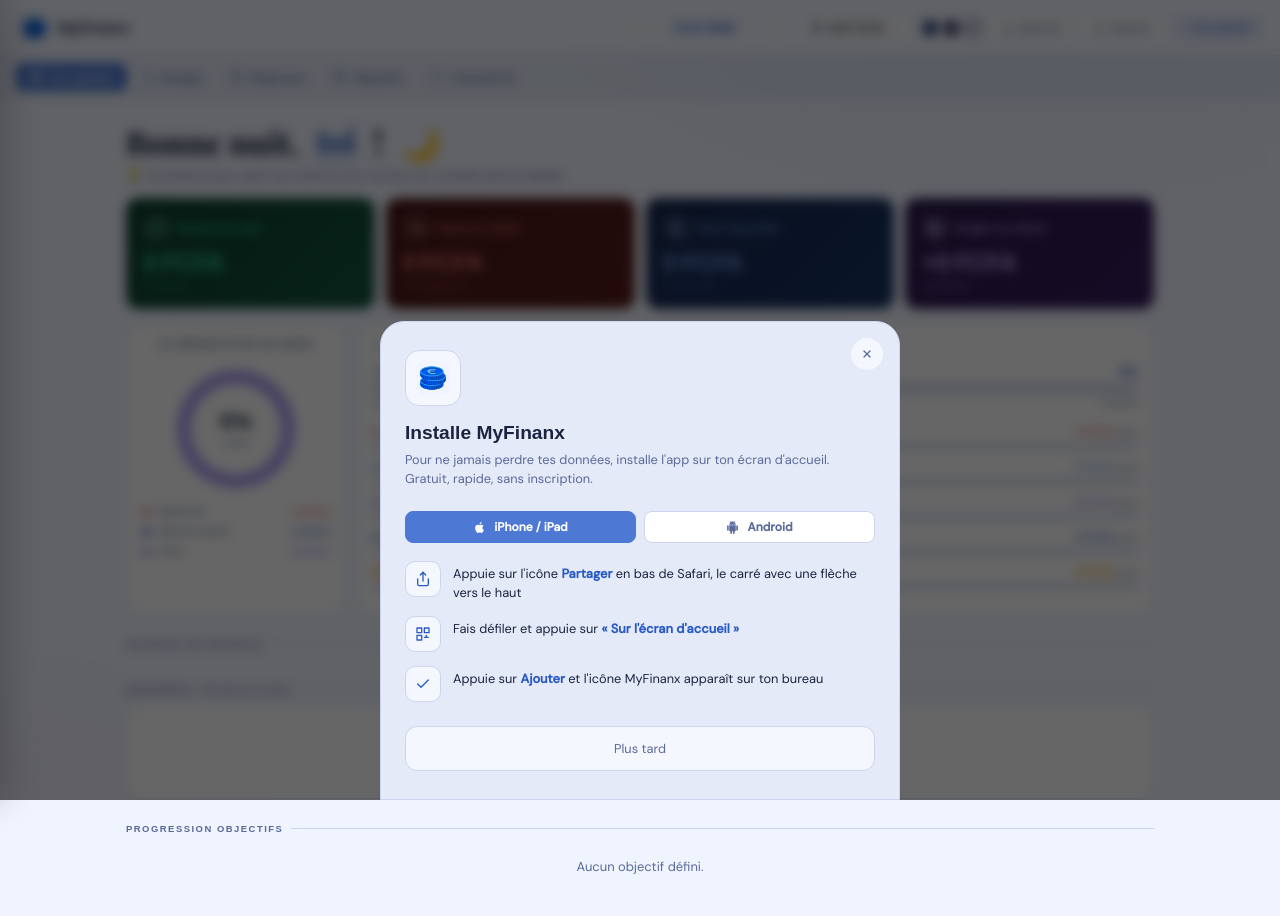
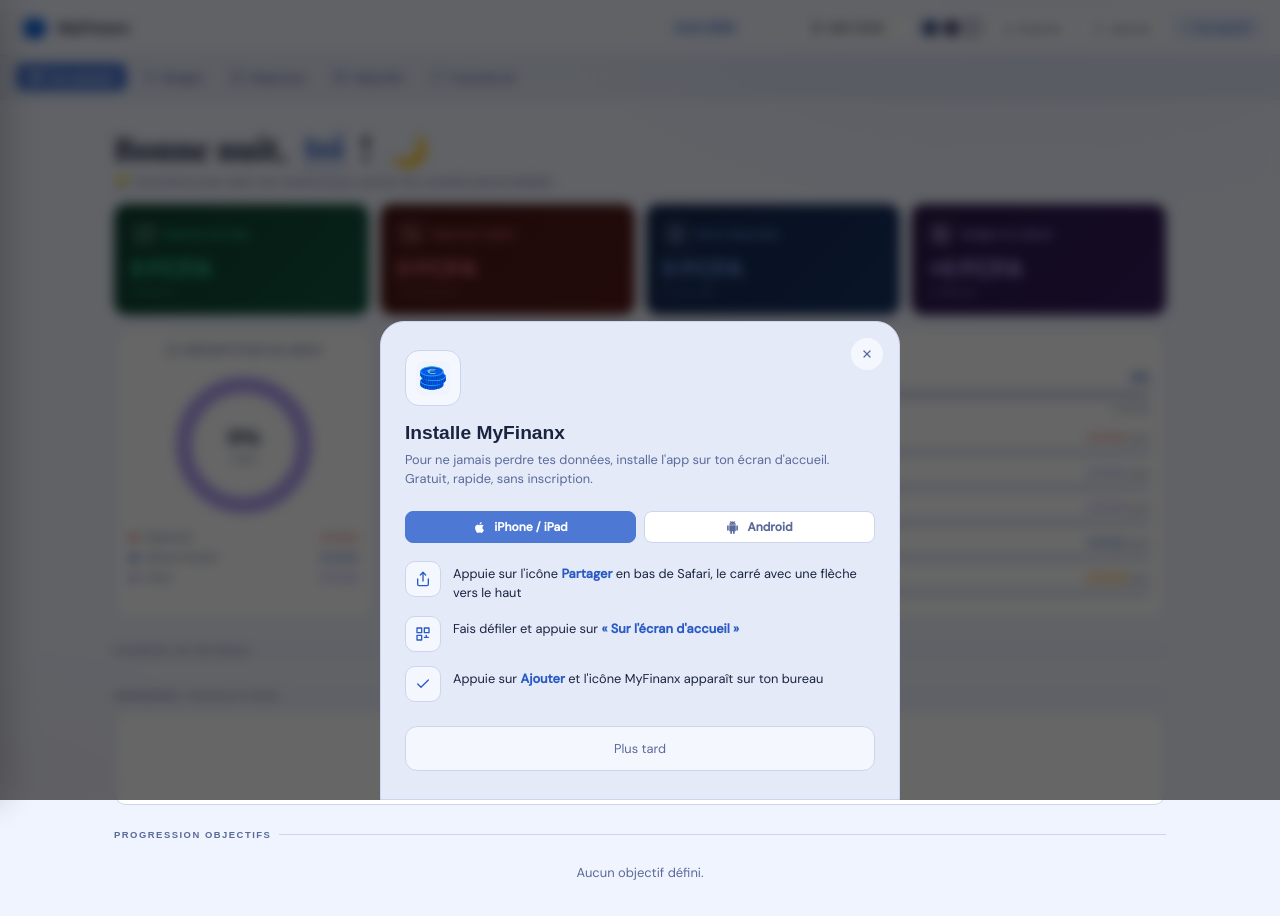
Before and after one commit to emmanueldanton/myfinanx, a plain HTML site: page myfinanx.html in a window 1280 px wide. Drawn offline with nearby package versions, Linux system fonts and the light colour scheme; a script that the page names is missing; a web font is replaced by a local one.

Commit message:
style: amelioration layout desktop (donut plus large, wrap 1100px, grille ov-mid)

```diff
--- a/myfinanx.html
+++ b/myfinanx.html
@@ -305,7 +305,7 @@ nav::-webkit-scrollbar { display:none; }
 @media(max-width:500px){ .tab-txt { display:none; } .tab { padding:8px 10px; } }
 
 /* ════ LAYOUT ════ */
-.wrap { max-width:1060px; margin:0 auto; padding:22px 16px; position:relative; z-index:1; width:100%; }
+.wrap { max-width:1100px; margin:0 auto; padding:28px 24px; position:relative; z-index:1; width:100%; }
 @media(max-width:620px){ .wrap { padding:16px 12px; } }
 @media(max-width:380px){ .wrap { padding:12px 10px; } }
 .page { display:none; }
@@ -1092,8 +1092,9 @@ nav::-webkit-scrollbar { display:none; }
 
 /* Middle row: donut + budget bars */
 .ov-mid {
-  display:grid; grid-template-columns:minmax(180px,220px) 1fr; gap:11px; margin-bottom:13px;
-}
+  display:grid; grid-template-columns:260px 1fr; gap:11px; margin-bottom:13px;
+}
+@media(max-width:800px){ .ov-mid { grid-template-columns:220px 1fr; } }
 @media(max-width:640px){ .ov-mid { grid-template-columns:1fr; } }
 
 .ov-panel {
@@ -1418,7 +1419,7 @@ nav::-webkit-scrollbar { display:none; }
         Répartition du mois
       </div>
       <div class="donut-center-wrap">
-        <svg id="donut-svg" width="130" height="130" viewBox="0 0 130 130"></svg>
+        <svg id="donut-svg" width="150" height="150" viewBox="0 0 130 130"></svg>
         <div class="donut-label">
           <div class="donut-pct" id="donut-pct">0%</div>
           <div class="donut-sub">utilisé</div>
```
